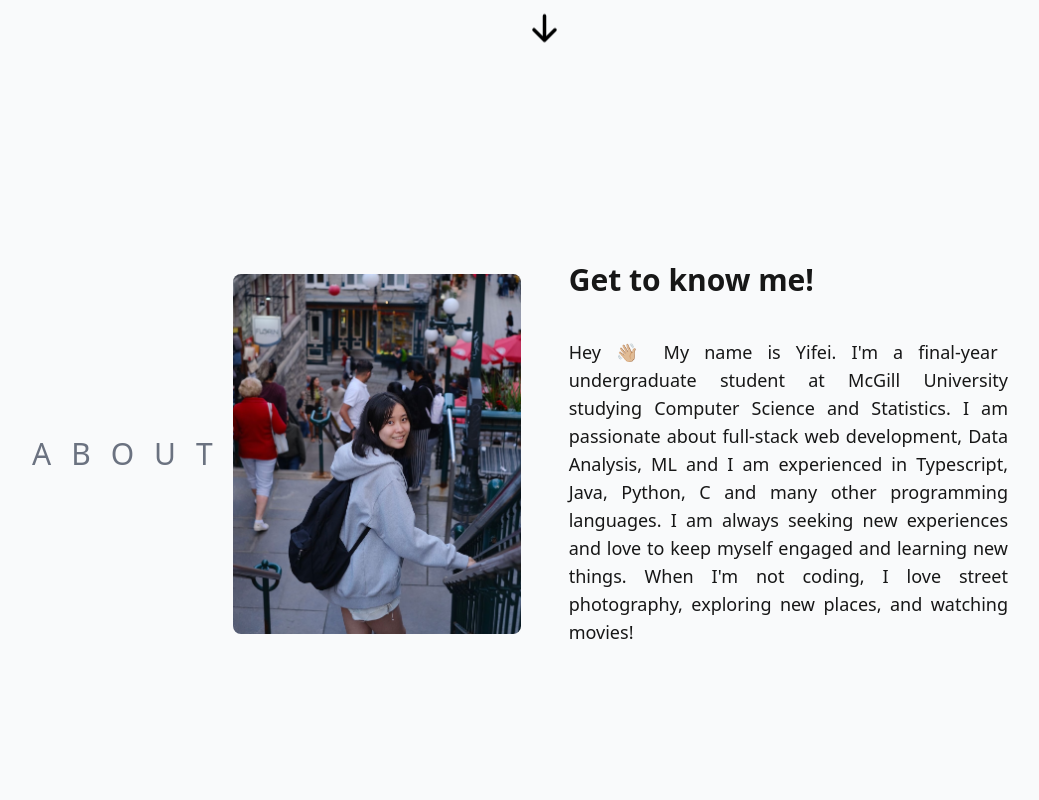
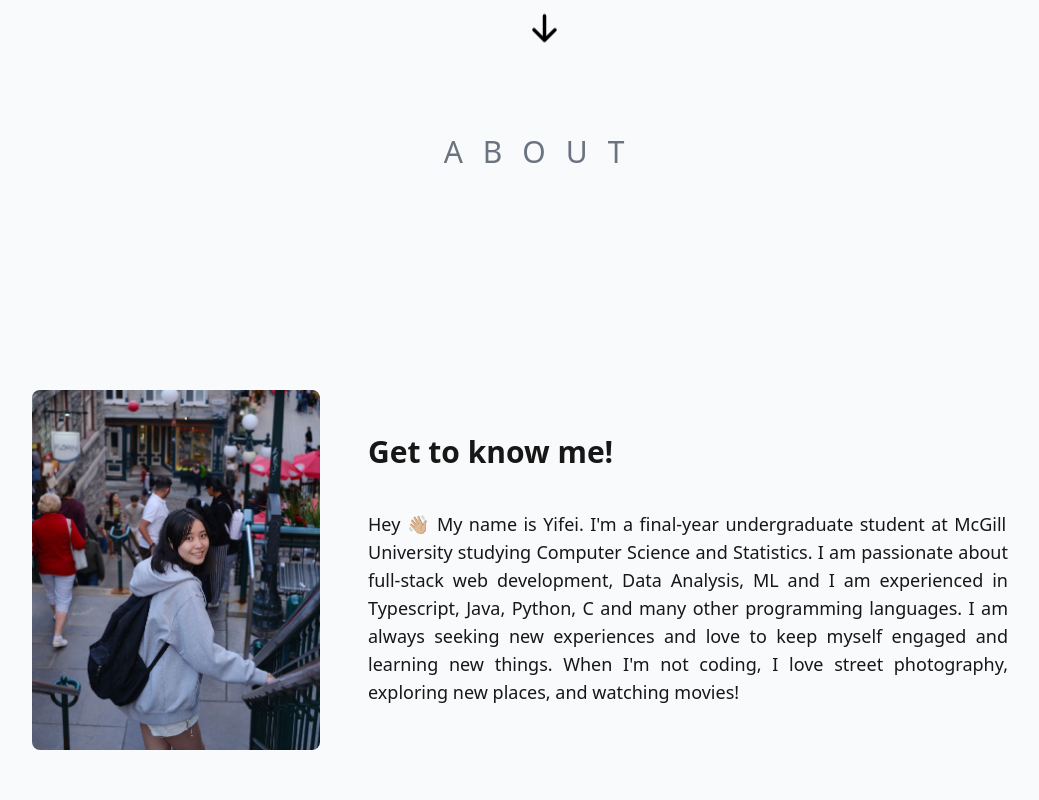
Before and after one commit to yifeiw701/portfolio-app, a Next.js app: page / in a window 1280 px wide. Shown: the part 740-1540 px from the top of the page, without its empty margins (96-1135 px from the left). Built offline with nearby package versions, Linux system fonts and the light colour scheme.

Commit message:
about section fix

```diff
--- a/components/About.tsx
+++ b/components/About.tsx
@@ -5,16 +5,15 @@
 const About = () => {
   return (
     <section id="about">
+      <h3 className="text-center mt-20 uppercase tracking-[20px] text-gray-500 text-2xl md:text-3xl">
+        About
+      </h3>
       <motion.div
         initial={{ opacity: 0 }}
         animate={{ opacity: 1 }}
         transition={{ duration: 1.5 }}
         className="flex flex-col relative h-screen text-center md:text-left md:flex-row max-w-7xl px-10 justify-evenly mx-auto items-center"
       >
-        <h3 className="my-6 uppercase tracking-[20px] text-gray-500 text-xl md:text-3xl mb-15">
-          About
-        </h3>
-
         <motion.img
           initial={{
             x: -200,
```
